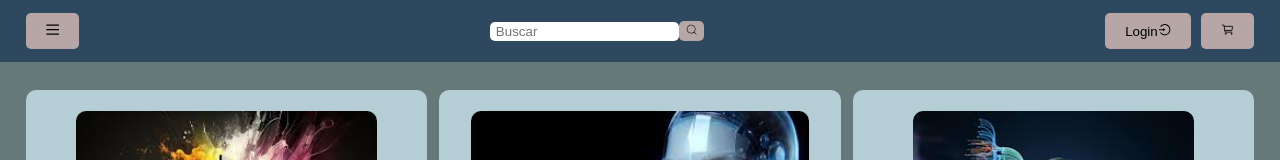
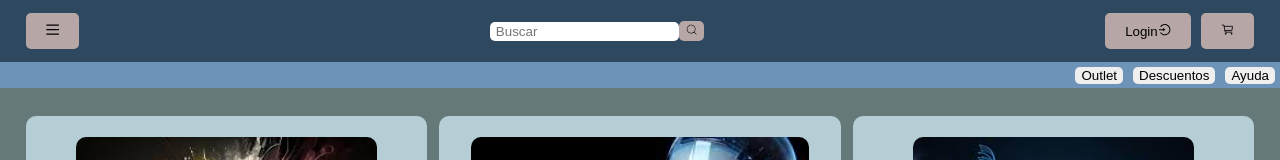
Before and after one commit to SalvadorGonzalezG/e-commers, a React (Vite) app: page / in a window 1280 px wide. Shown: the top 160 px of the page. Built offline with nearby package versions, Linux system fonts and the light colour scheme.

Commit message:
crando el archivo SubHeader.jsx, añadiendo 3 botones y dandole estilos con flex box

```diff
--- a/src/App.jsx
+++ b/src/App.jsx
@@ -1,6 +1,7 @@
 import Header from "./components/Header"
 import Footer from "./components/Footer"
 import Menu from "./components/Menu"
+import SubHeader from "./components/SubHeader"
 
 function App() {
 
@@ -8,7 +9,8 @@ function App() {
     <>
     <div className="app-container">
     <Header />
-    <Menu/>
+    <SubHeader />
+    <Menu />
     <Footer />
     </div>
     </>
--- /dev/null
+++ b/src/components/SubHeader.jsx
@@ -0,0 +1,22 @@
+
+
+const SubHeader = () => {
+  return (
+    <>
+    <div className='sub-header'>
+        <div>
+            <button>Outlet</button>
+        </div>
+        <div>
+            <button>Descuentos</button>
+        </div>
+        <div>
+            <button>Ayuda</button>
+        </div>
+
+    </div>
+    </>
+  )
+}
+
+export default SubHeader
--- a/src/index.css
+++ b/src/index.css
@@ -20,6 +20,20 @@ body {
   gap: 10px; /* Espacio entre los elementos */
   align-items: center; /* Alinea los elementos al centro verticalmente */
   padding: 1% 2%;
+}
+.sub-header{
+  display: flex;
+  background-color: rgb(110, 147, 185);
+  justify-content: flex-end; /*colocamos los items(divs) hasta la izquierda*/
+  align-items: center;
+
+}
+.sub-header > div{
+  padding: 4px 5px;
+}
+div >button{
+  border-radius: 5px;
+  border: none;
 }
 
 .left-buttons,
```
